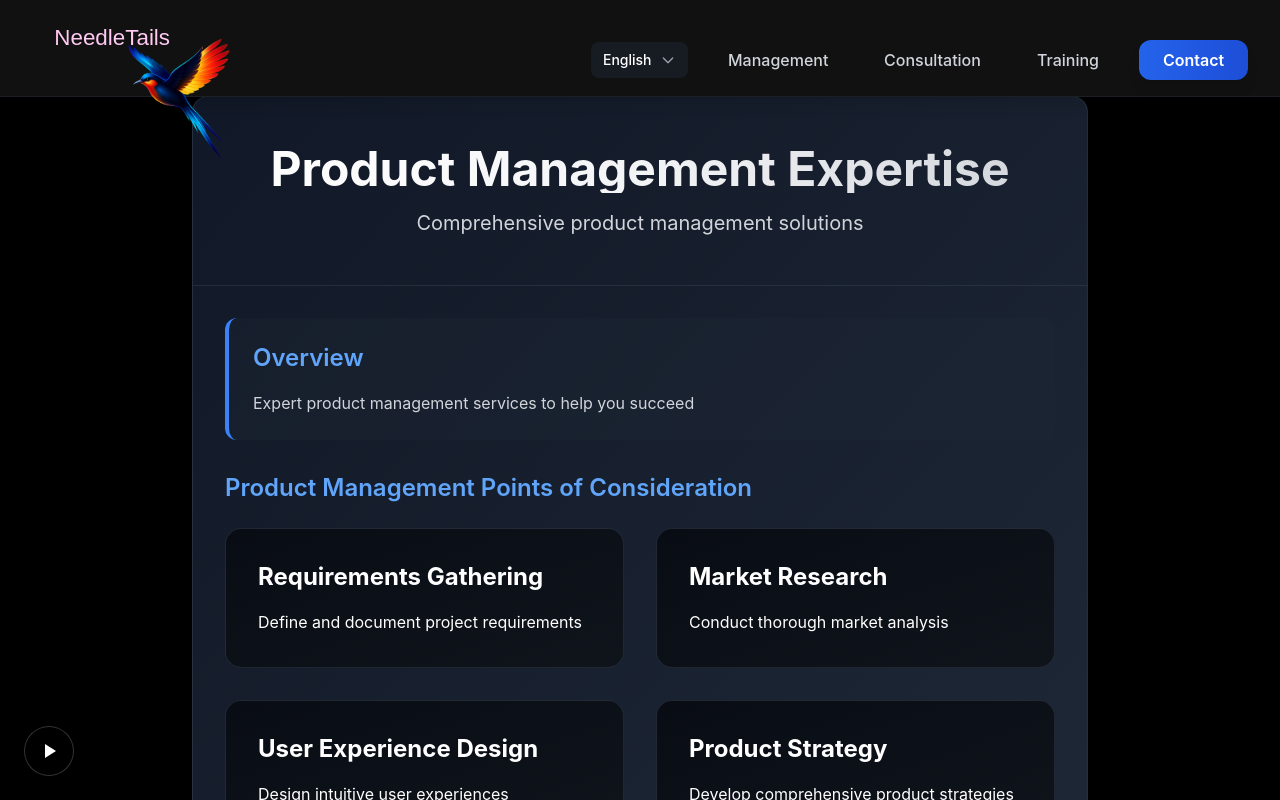
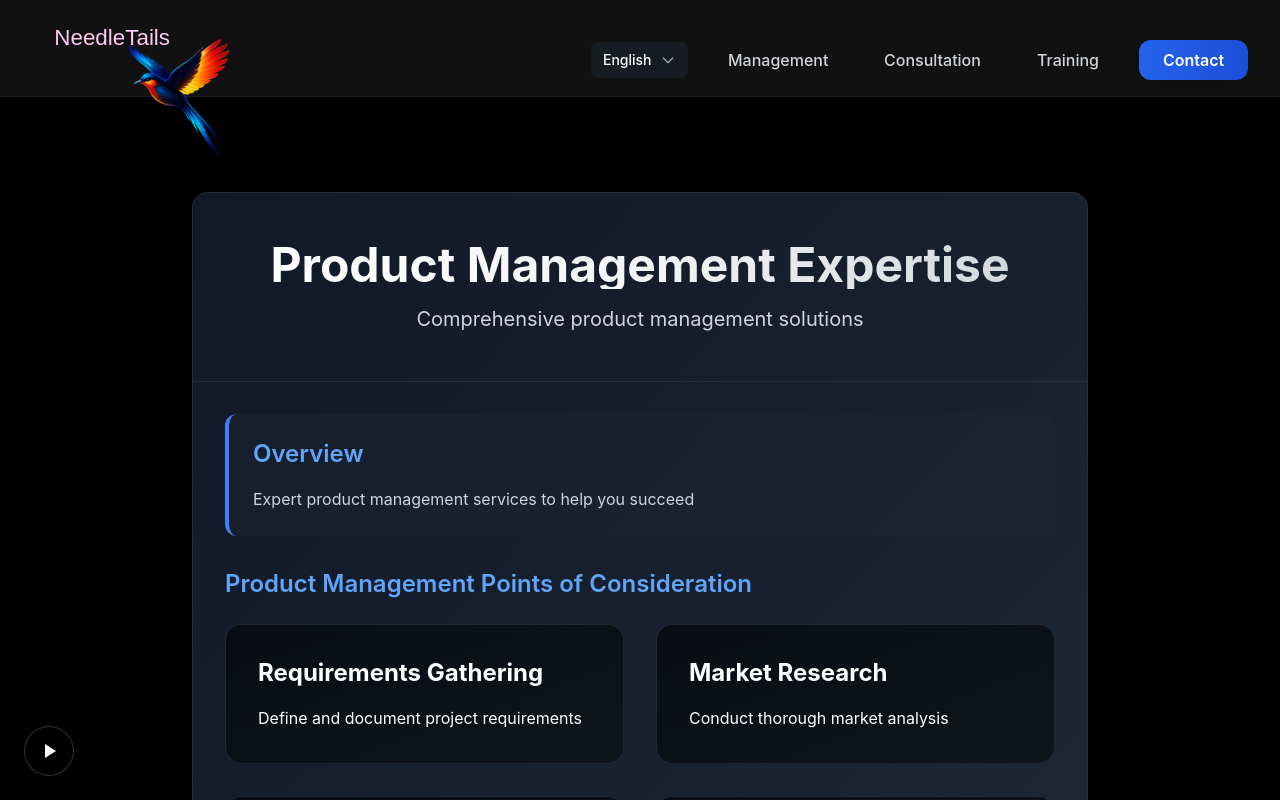
Before and after one commit to needletails/needletails-website, a Nuxt app: page /management in a window 1280 px wide. Shown: the top 800 px of the page. Built offline with nearby package versions, Linux system fonts and the light colour scheme.

Commit message:
Fixed Spacing content issue on pages

```diff
--- a/pages/consultation.vue
+++ b/pages/consultation.vue
@@ -1,7 +1,7 @@
 <template>
   <div class="min-h-screen bg-black">
     <Header />
-    <main class="pt-20 lg:pt-24 pb-12">
+    <main class="pt-40 lg:pt-48 pb-12">
       <div class="px-4 sm:px-6 lg:px-8 max-w-7xl mx-auto">
         <consultation-component />
       </div>
--- a/pages/management.vue
+++ b/pages/management.vue
@@ -1,7 +1,7 @@
 <template>
   <div class="min-h-screen bg-black">
     <Header />
-    <main class="pt-20 lg:pt-24 pb-12">
+    <main class="pt-40 lg:pt-48 pb-12">
       <div class="px-4 sm:px-6 lg:px-8 max-w-7xl mx-auto">
         <project-management />
       </div>
--- a/pages/training.vue
+++ b/pages/training.vue
@@ -1,7 +1,7 @@
 <template>
   <div class="min-h-screen bg-black">
     <Header />
-    <main class="pt-20 lg:pt-24 pb-12">
+    <main class="pt-40 lg:pt-48 pb-12">
       <div class="px-4 sm:px-6 lg:px-8 max-w-7xl mx-auto">
         <training-component />
       </div>
```
